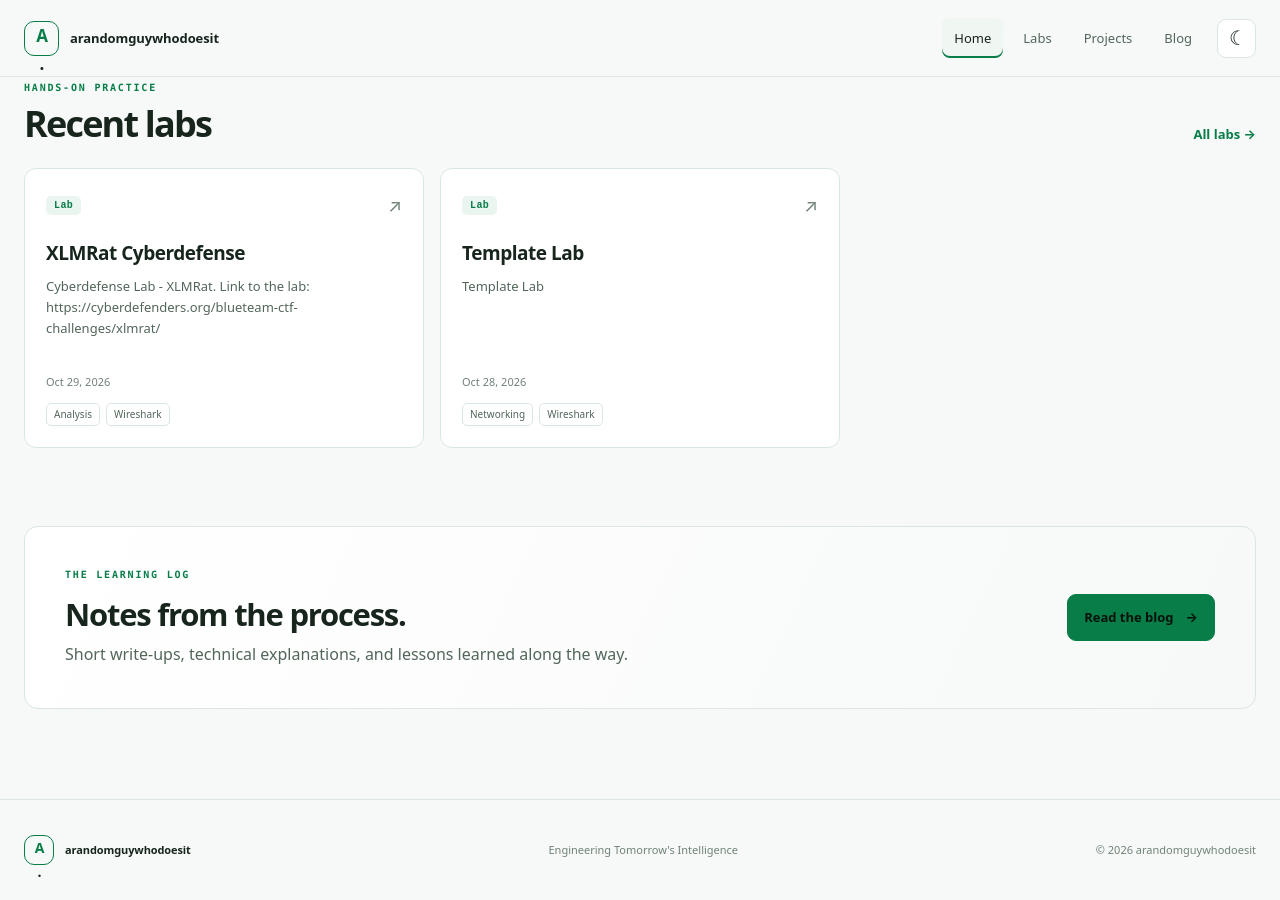
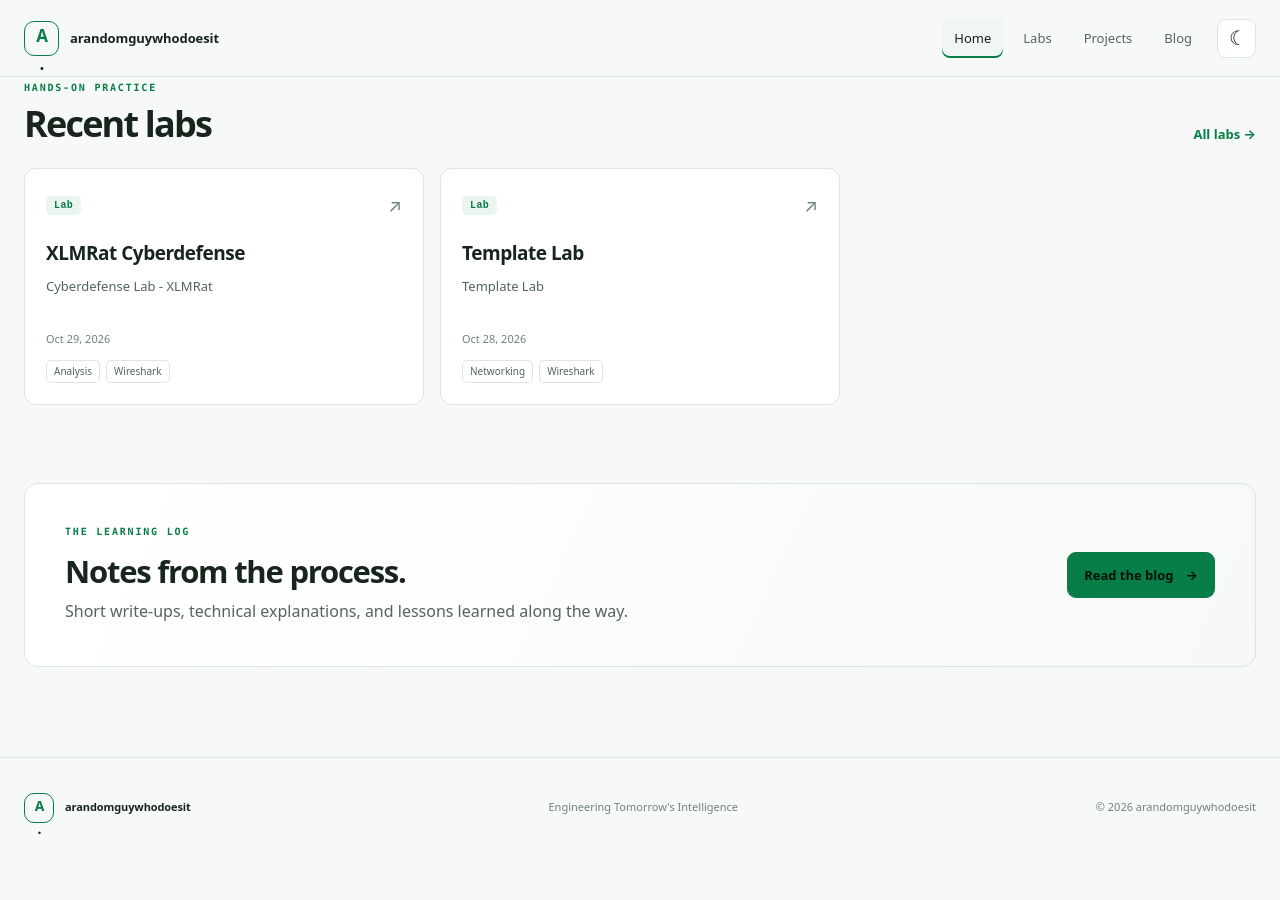
Before and after one commit to arandomguywhodoesit/arandomguywhodoesit.github.io, a Jekyll site: the page built from index.html, in a window 1280 px wide and 900 px high, scrolled down 1365 px. Built offline with Jekyll 4.4.1, drawn with Linux system fonts in a browser that asks for light colours; after the commit the page ends 2223 px from its top, so only the background shows below that.

```diff
--- a/_labs/XLMRat Cyberdefense.md
+++ b/_labs/XLMRat Cyberdefense.md
@@ -2,7 +2,8 @@
 title: "XLMRat Cyberdefense"
 source: "https://chocolate-track-8f8.notion.site/XLMRat-Cyberdefense-403c20b2db8d808b954ef90e5c540784"
 date: 2026-10-29
-description: "Cyberdefense Lab - XLMRat. Link to the lab: https://cyberdefenders.org/blueteam-ctf-challenges/xlmrat/"
+description: "Cyberdefense Lab - XLMRat"
+lablink: "https://cyberdefenders.org/blueteam-ctf-challenges/xlmrat/"
 tags: [Analysis, Wireshark, TCP]
 category: Network Analysis
 ---
```
Also changed, not shown: _layouts/article.html (+7 -0 lines).
